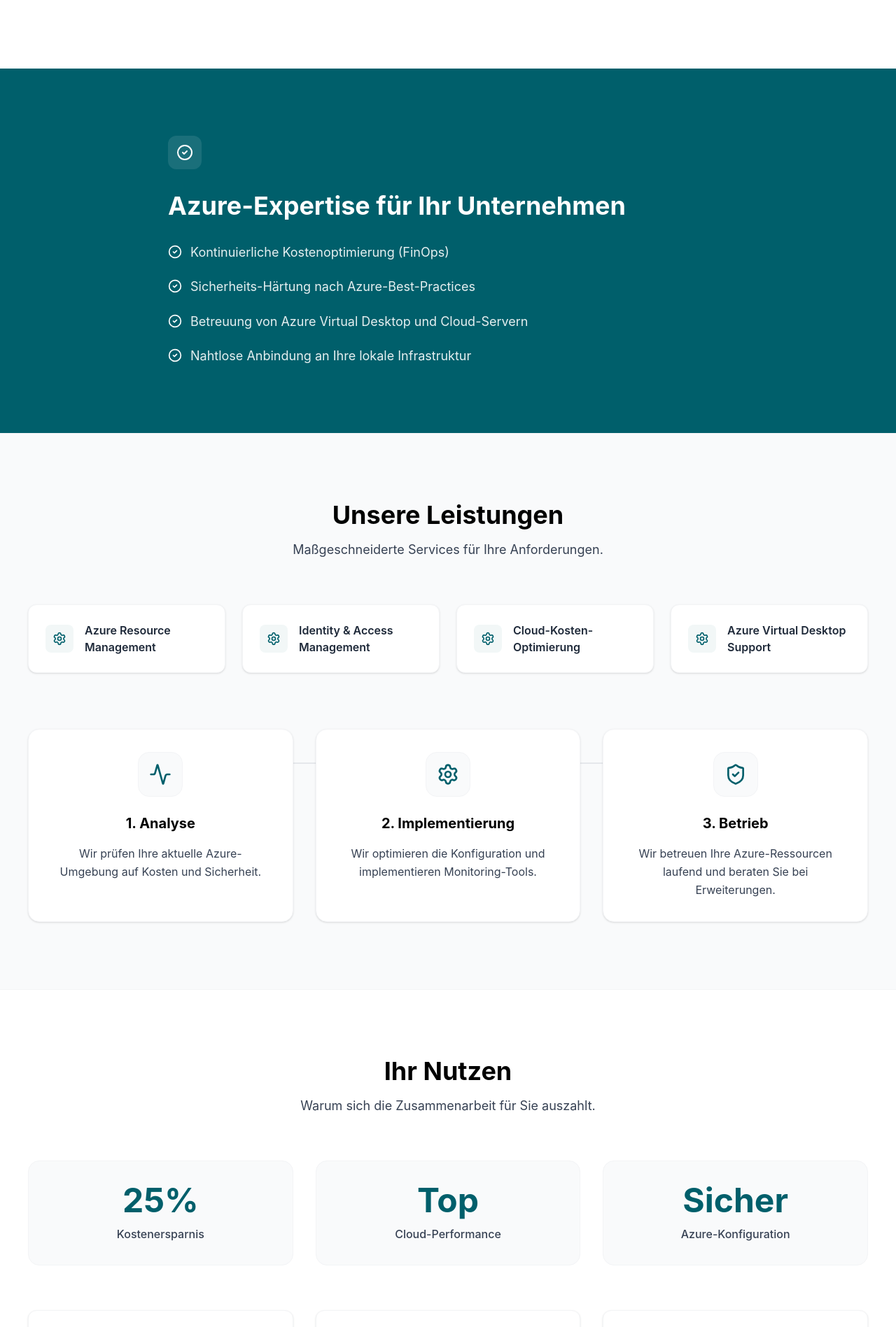
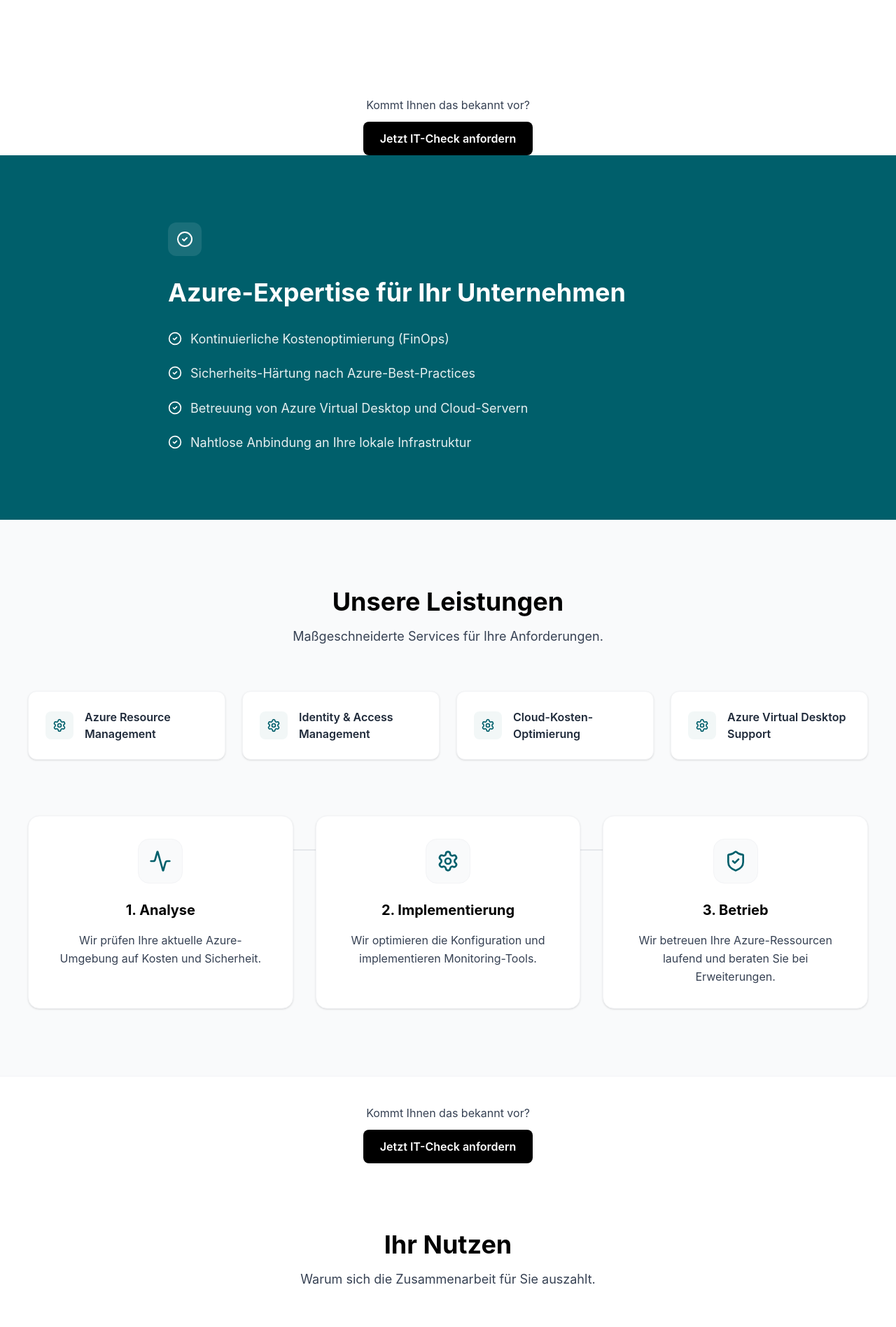
Before and after one commit to alaim89/eck-web, a Next.js app: page /solutions/azure-hybrid-betreuung in a window 1280 px wide. Shown: the part 1201-3098 px from the top of the page at 70% size. Built offline with nearby package versions, Linux system fonts and the light colour scheme.

Commit message:
feat: Add "IT-Check" CTA to landing and solution pages
Adds a prominent call-to-action section on the main landing page and individual solution pages. This section prompts users with a relatable question and encourages them to request an IT check, driving lead generation.

```diff
--- a/app/LandingPageContent.tsx
+++ b/app/LandingPageContent.tsx
@@ -283,6 +283,15 @@
             </div>
           </div>
         </section>
+
+        <div className="mt-10 text-center">
+          <p className="text-gray-700 mb-3">
+            Kommt Ihnen das bekannt vor?
+          </p>
+          <a href="/kontakt" className="inline-block bg-black text-white px-6 py-3 rounded-lg font-semibold">
+            Jetzt IT-Check anfordern
+          </a>
+        </div>
 
         {/* Solution Section */}
 <section
@@ -615,6 +624,15 @@
           </div>
         </section>
 
+        <div className="mt-10 text-center">
+          <p className="text-gray-700 mb-3">
+            Kommt Ihnen das bekannt vor?
+          </p>
+          <a href="/kontakt" className="inline-block bg-black text-white px-6 py-3 rounded-lg font-semibold">
+            Jetzt IT-Check anfordern
+          </a>
+        </div>
+
         {/* Process Section */}
         <section
           className="py-32 bg-gray-50/50"
@@ -687,6 +705,15 @@
             <CaseStudyCarousel />
           </div>
         </section>
+
+        <div className="mt-10 text-center">
+          <p className="text-gray-700 mb-3">
+            Kommt Ihnen das bekannt vor?
+          </p>
+          <a href="/kontakt" className="inline-block bg-black text-white px-6 py-3 rounded-lg font-semibold">
+            Jetzt IT-Check anfordern
+          </a>
+        </div>
 
         {/* FAQ Section */}
         <section
--- a/app/solutions/[slug]/page.tsx
+++ b/app/solutions/[slug]/page.tsx
@@ -89,6 +89,15 @@
           </div>
         </section>
 
+        <div className="mt-10 text-center">
+          <p className="text-gray-700 mb-3">
+            Kommt Ihnen das bekannt vor?
+          </p>
+          <a href="/kontakt" className="inline-block bg-black text-white px-6 py-3 rounded-lg font-semibold">
+            Jetzt IT-Check anfordern
+          </a>
+        </div>
+
         {/* 4. Lösungs Section */}
         <section className="py-24 px-6 bg-primary text-white">
           <div className="max-w-[800px] mx-auto">
@@ -152,6 +161,15 @@
             </div>
           </div>
         </section>
+
+        <div className="mt-10 text-center">
+          <p className="text-gray-700 mb-3">
+            Kommt Ihnen das bekannt vor?
+          </p>
+          <a href="/kontakt" className="inline-block bg-black text-white px-6 py-3 rounded-lg font-semibold">
+            Jetzt IT-Check anfordern
+          </a>
+        </div>
 
         {/* 6. Nutzen / Benefits Section */}
         <section className="py-24 px-6 bg-white">
@@ -220,6 +238,15 @@
           </div>
         </section>
 
+        <div className="mt-10 text-center">
+          <p className="text-gray-700 mb-3">
+            Kommt Ihnen das bekannt vor?
+          </p>
+          <a href="/kontakt" className="inline-block bg-black text-white px-6 py-3 rounded-lg font-semibold">
+            Jetzt IT-Check anfordern
+          </a>
+        </div>
+
         {/* Related Solutions */}
         <section className="py-24 px-6 border-t border-gray-100">
           <div className="max-w-[1200px] mx-auto">
```
